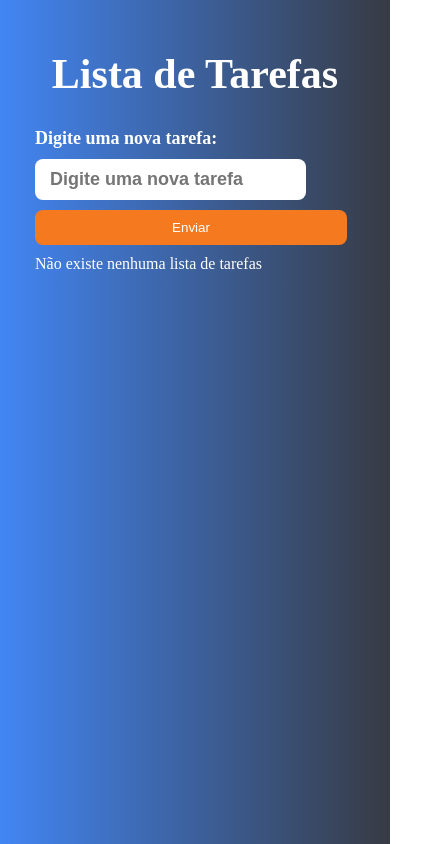
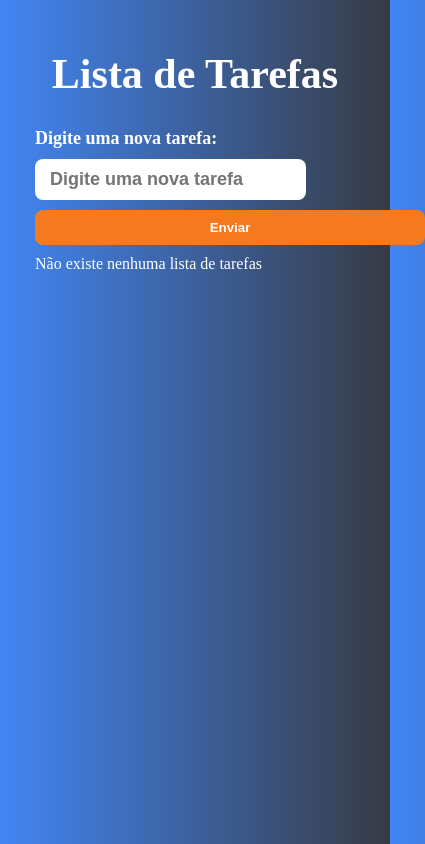
Before and after one commit to cassgkn/react_lista_de_tarefas, a React (Vite) app: page / in a window 390 px wide. Shown: the whole page, 425 px wide, since content can reach past the window. Built offline with nearby package versions, Linux system fonts and the light colour scheme.

Commit message:
Update index.css

```diff
--- a/src/index.css
+++ b/src/index.css
@@ -131,8 +131,9 @@ p {
         display: block;
         align-items: center;
         justify-content: center;
-        width: 80%;
+        width: 100%;
         margin-left: 35px;
         margin-right: 10px;
+        font-weight: bold;
 
 }
```
